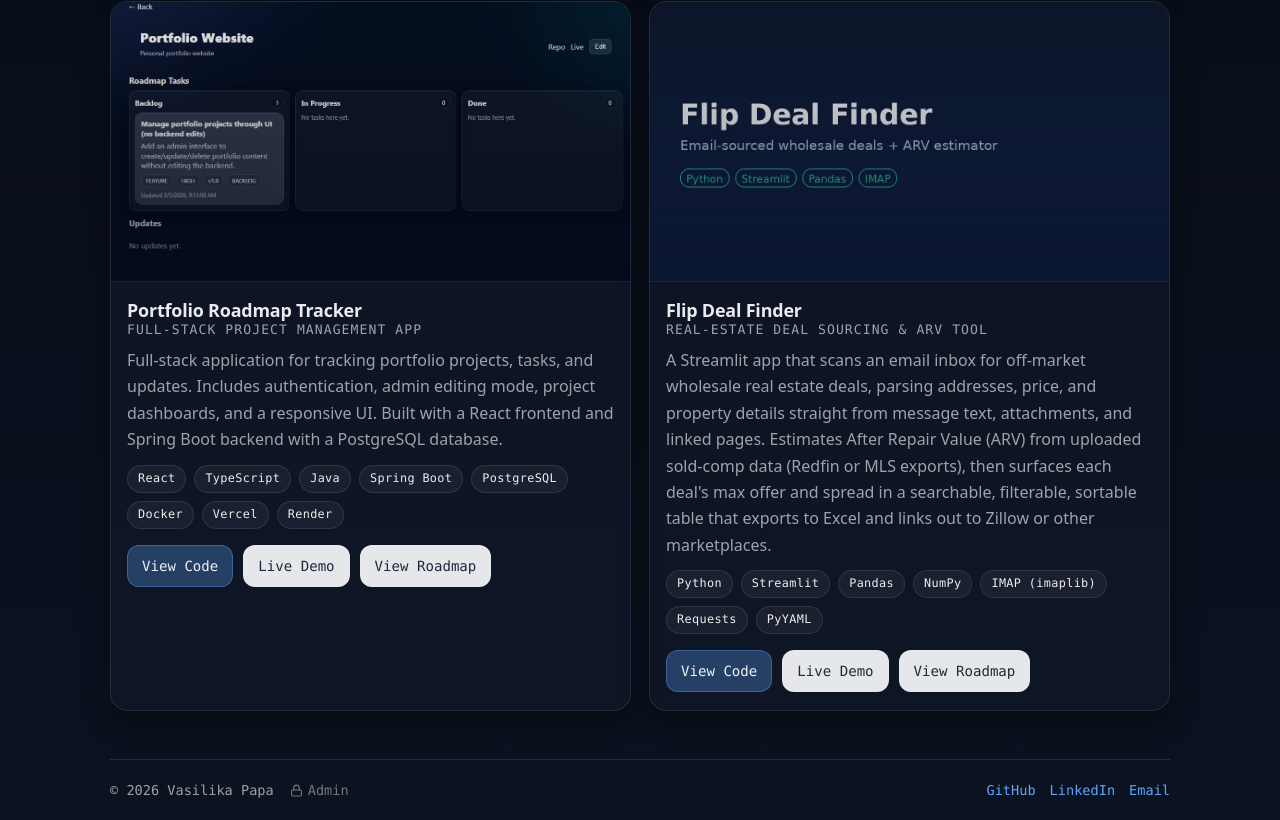
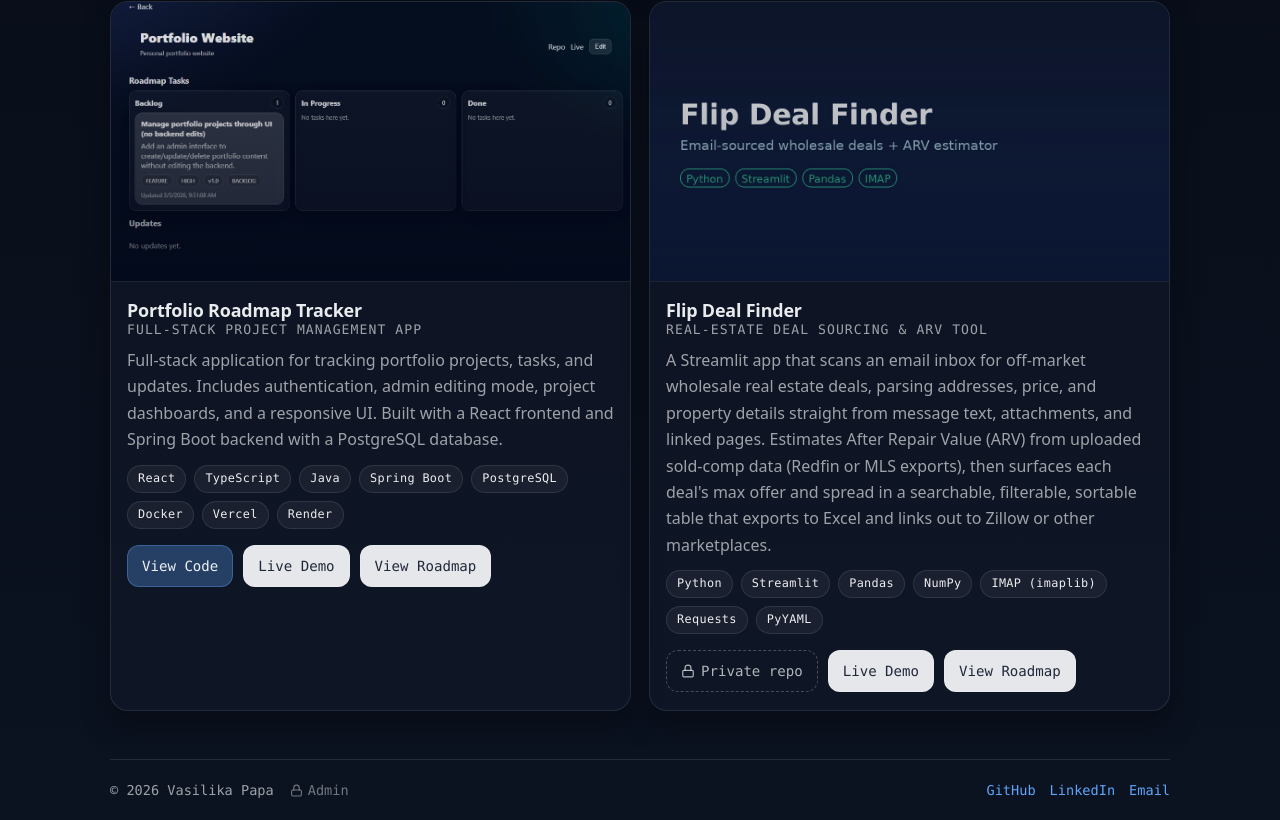
Before and after one commit to vasilikapapa/portfolio, a React (Vite) app: page /projects in a window 1280 px wide. Shown: the part 779-1599 px from the top of the page. Built offline with nearby package versions, Linux system fonts and the light colour scheme; no server answers; the database is empty.

Commit message:
Show private repo label for Flip Deal Finder

```diff
--- a/src/components/ProjectCard/ProjectCard.css
+++ b/src/components/ProjectCard/ProjectCard.css
@@ -174,6 +174,21 @@
   cursor: not-allowed;
   transform: none;
   box-shadow: none;
+}
+
+/* "Private repo" label: looks like a button slot but isn't clickable */
+.project-actions .btn.private {
+  gap: 6px;
+  cursor: default;
+  background: transparent;
+  border: 1px dashed rgba(148, 163, 184, 0.4);
+  color: rgba(248, 250, 252, 0.7);
+}
+
+.project-actions .btn.private:hover {
+  transform: none;
+  box-shadow: none;
+  background: transparent;
 }
 
 /* =========================
--- a/src/components/ProjectCard/ProjectCard.tsx
+++ b/src/components/ProjectCard/ProjectCard.tsx
@@ -2,6 +2,7 @@ import "./ProjectCard.css";
 import type { Project } from "../../types/Projects";
 import { useEffect, useMemo, useState } from "react";
 import { useNavigate } from "react-router-dom";
+import { Lock } from "lucide-react";
 
 /**
  * Props for ProjectCard
@@ -144,7 +145,15 @@ export default function ProjectCard({ project }: Props): React.ReactElement {
         </div>
 
         <div className="project-actions">
-          {project.repoUrl ? (
+          {project.repoPrivate ? (
+            <span
+              className="btn private"
+              title="The source code is in a private repository. Available on request."
+              onClick={(e) => e.stopPropagation()}
+            >
+              <Lock size={14} aria-hidden /> Private repo
+            </span>
+          ) : project.repoUrl ? (
             <a
               className="btn primary"
               href={project.repoUrl}
--- a/src/data/defaultResume.ts
+++ b/src/data/defaultResume.ts
@@ -63,6 +63,18 @@ export const defaultResume: ResumeData = {
     },
   ],
   projects: [
+    {
+      name: "Flip Deal Finder",
+      kind: "Real-Estate Deal Sourcing Tool",
+      tech: ["Python", "Streamlit", "Pandas", "NumPy", "IMAP"],
+      repoUrl: "",
+      liveUrl: "https://flip-deal-findergit-atbyqb4vjz2wjvloamtorn.streamlit.app/",
+      bullets: [
+        "Built a Streamlit app that scans an email inbox over IMAP for off-market wholesale real estate deals, extracting address, price, and property details from message text, attachments, and linked pages",
+        "Estimates After Repair Value (ARV) from uploaded sold-comp data (Redfin or MLS exports) and calculates each deal's maximum offer and spread",
+        "Presents deals in a searchable, sortable table with Excel export and links out to Zillow and other listing sites",
+      ],
+    },
     {
       name: "Portfolio Roadmap Tracker",
       kind: "Full Stack Application",
--- a/src/pages/ProjectDetails/ProjectDetailsPage.tsx
+++ b/src/pages/ProjectDetails/ProjectDetailsPage.tsx
@@ -7,6 +7,8 @@ import {
   type TaskStatus,
 } from "../../lib/api";
 import "./projectDetails.css";
+import { projects } from "../../utils/Constants";
+import type { Project } from "../../types/Projects";
 
 /**
  * Group tasks into columns by status.
@@ -84,6 +86,12 @@ export default function ProjectDetailsPage(): React.ReactElement {
   const [error, setError] = useState<string | null>(null);
 
   /**
+   * Set when the roadmap backend doesn't have this project and the page
+   * falls back to the project info in src/utils/Constants.ts instead.
+   */
+  const [localProject, setLocalProject] = useState<Project | null>(null);
+
+  /**
    * If the backend takes longer than expected to respond,
    * show an extra message explaining that it may still be waking up.
    */
@@ -108,6 +116,7 @@ export default function ProjectDetailsPage(): React.ReactElement {
 
       setLoading(true);
       setError(null);
+      setLocalProject(null);
 
       try {
         const details = await api.getProjectDetailsBySlug(slug);
@@ -116,7 +125,26 @@ export default function ProjectDetailsPage(): React.ReactElement {
           setData(details);
         }
       } catch (e: any) {
-        if (mounted) {
+        if (!mounted) return;
+
+        // Not tracked in the roadmap backend: show the portfolio's own info instead
+        const local = projects.find((p) => p.slug === slug);
+        if (local) {
+          setLocalProject(local);
+          setData({
+            project: {
+              id: local.id,
+              slug: local.slug,
+              name: local.title,
+              summary: local.subtitle,
+              description: local.description,
+              repoUrl: local.repoUrl ?? null,
+              liveUrl: local.liveUrl ?? null,
+            },
+            tasks: [],
+            updates: [],
+          });
+        } else {
           setError(String(e?.message ?? e));
         }
       } finally {
@@ -416,7 +444,7 @@ export default function ProjectDetailsPage(): React.ReactElement {
              ========================= */}
           <section className="detailsHero">
             <div className="detailsHeroContent">
-              <p className="detailsKicker">PROJECT ROADMAP</p>
+              <p className="detailsKicker">{localProject ? "PROJECT" : "PROJECT ROADMAP"}</p>
 
               <h1 className="detailsTitle">{data.project.name}</h1>
 
@@ -426,6 +454,17 @@ export default function ProjectDetailsPage(): React.ReactElement {
 
               {data.project.description ? (
                 <p className="detailsDescription">{data.project.description}</p>
+              ) : null}
+
+              {localProject && localProject.tech.length > 0 ? (
+                <p className="detailsTech">Built with {localProject.tech.join(", ")}</p>
+              ) : null}
+
+              {localProject?.repoPrivate ? (
+                <p className="detailsTech">
+                  The source code is in a private repository and is available on request.{" "}
+                  <Link to="/contact?form=1">Get in touch</Link> to see it.
+                </p>
               ) : null}
             </div>
 
@@ -455,6 +494,9 @@ export default function ProjectDetailsPage(): React.ReactElement {
             </div>
           </section>
 
+          {/* Roadmap board and updates only exist for projects tracked in the backend */}
+          {!localProject && (
+            <>
           <div className="spacer" />
 
           {/* =========================
@@ -535,6 +577,8 @@ export default function ProjectDetailsPage(): React.ReactElement {
               ) : null}
             </div>
           </section>
+            </>
+          )}
         </>
       )}
     </main>
--- a/src/pages/ProjectDetails/projectDetails.css
+++ b/src/pages/ProjectDetails/projectDetails.css
@@ -299,3 +299,9 @@
     padding: 9px 14px;
   }
 }
+/* Tech list for projects shown from local portfolio data */
+.detailsTech {
+  margin: 14px 0 0;
+  color: var(--muted);
+  font-size: 0.95rem;
+}
--- a/src/types/Projects.tsx
+++ b/src/types/Projects.tsx
@@ -14,6 +14,8 @@ export type Project = {
   slug: string;
 
   repoUrl?: string;
+  /** Source code is in a private repo: shows a "Private repo" label instead of a View Code link. */
+  repoPrivate?: boolean;
   liveUrl?: string;
 
   mobileOnly?: boolean;
--- a/src/utils/Constants.ts
+++ b/src/utils/Constants.ts
@@ -103,7 +103,7 @@ export const projects: Project[] = [
     tech: ["Python", "Streamlit", "Pandas", "NumPy", "IMAP (imaplib)", "Requests", "PyYAML"],
     image: "/images/project-flipdeal.jpg",
     liveUrl: "https://flip-deal-findergit-atbyqb4vjz2wjvloamtorn.streamlit.app/",
-    repoUrl: "https://github.com/vasilikapapa/flip-deal-finder"
+    repoPrivate: true
   }
 
 ];
```
Also changed, not shown: 2 other files (tests, documents, lock files or other folders).
